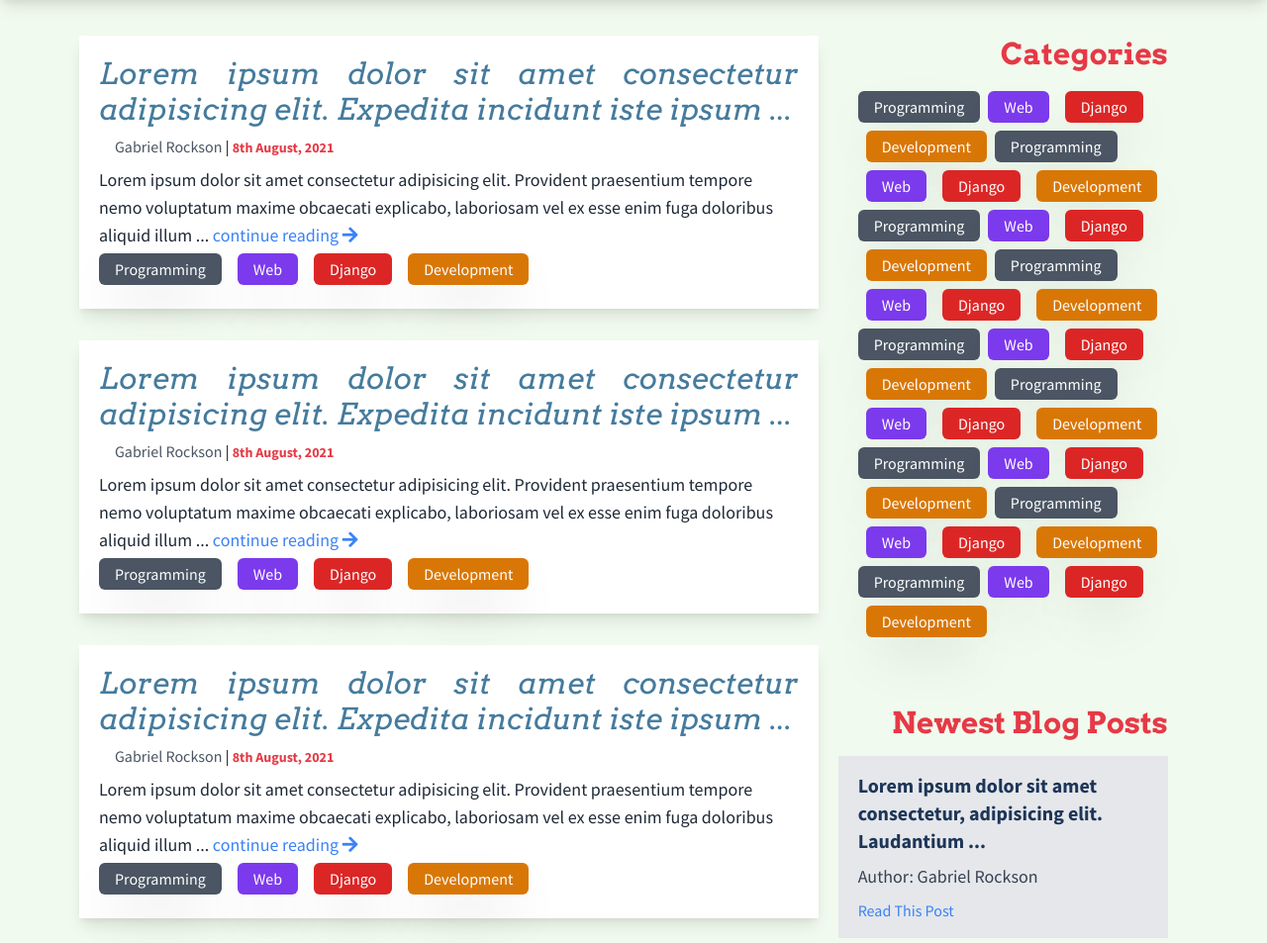
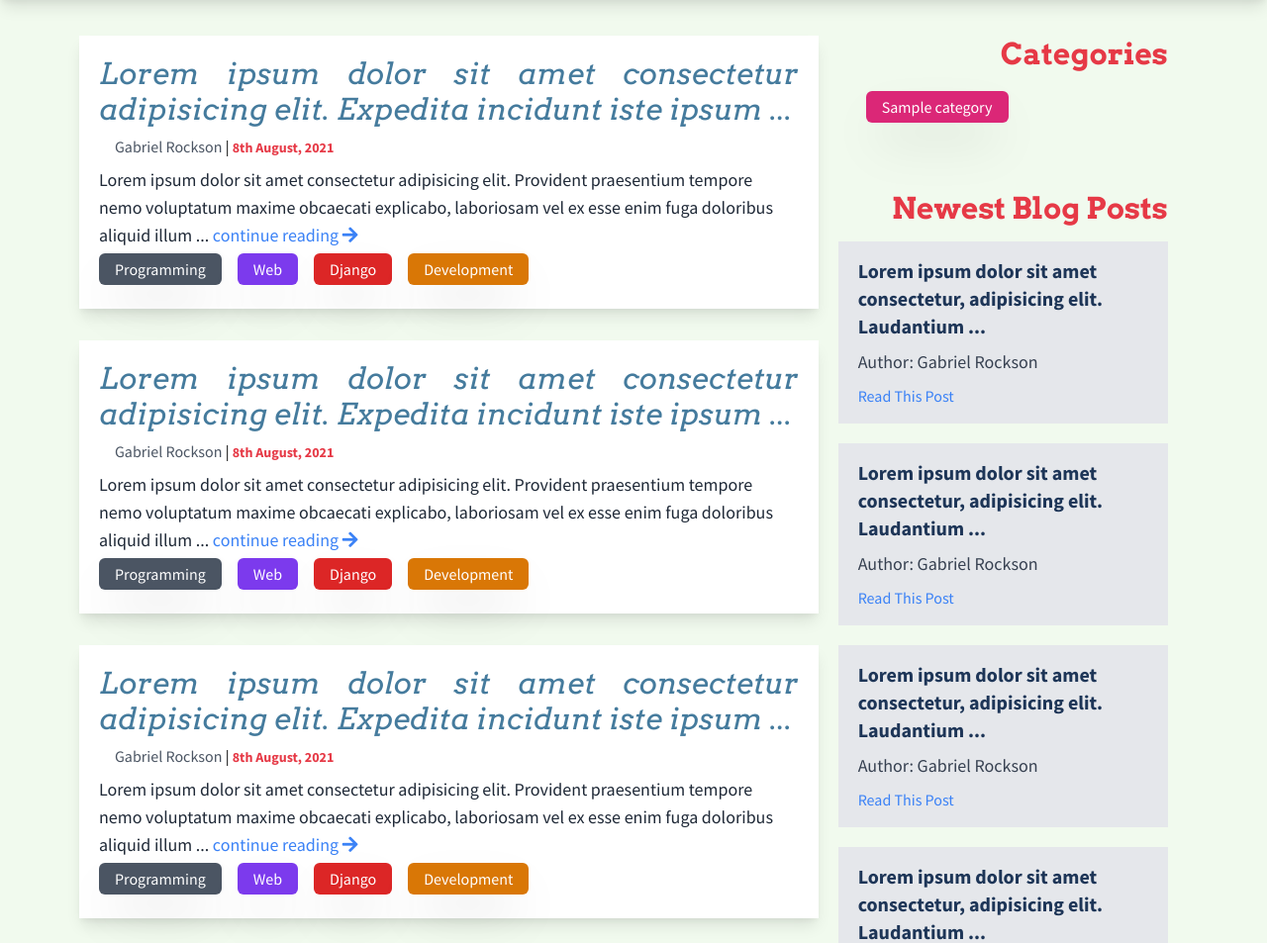
Before and after one commit to rocksongabriel/gabrielrockson, a Django app: template templates/blog/blog-list.html in a window 1280 px wide. Shown: the part 62-1015 px from the top of the page at 99% size. Run offline with Django 3.2, Linux system fonts and the light colour scheme; the template is opened without the code that fills it: most values are stand-ins (such as "Sample title", 1, 10 or a date in 2020); style sheets or scripts are compiled from the project's sources.

Commit message:
Render the categories on the blog list page

```diff
--- a/templates/base.html
+++ b/templates/base.html
@@ -116,5 +116,9 @@
         });
         // TODO - hide the mobile navigation if the user clicks on the page
     </script>
+
+    <!-- Extra js -->
+    {% block extra_js %}
+    {% endblock extra_js %}
 </body>
 </html>
--- a/templates/blog/blog-list.html
+++ b/templates/blog/blog-list.html
@@ -44,18 +44,10 @@
                 <h2 class="text-2xl md:text-3xl font-bold font-arvo text-right text-imperial-red mb-4">Categories</h2>
 
                 <div class="flex flex-wrap text-center lg:ml-5">
-                    {% for category in '123456789'|make_list %}
-                        <a href="#" class="py-1 px-4 my-1 bg-gray-600 rounded-md shadow-2xl text-white">
-                            Programming
-                        </a>
-                        <a href="#" class="py-1 px-4 my-1 mx-2 bg-purple-600 rounded-md shadow-2xl text-white">
-                            Web
-                        </a>
-                        <a href="#" class="py-1 px-4 my-1 mx-2 bg-red-600 rounded-md shadow-2xl text-white">
-                            Django
-                        </a>
-                        <a href="#" class="py-1 px-4 my-1 mx-2 bg-yellow-600 rounded-md shadow-2xl text-white">
-                            Development
+                    {% for category in categories %}
+
+                        <a href="#" class="py-1 px-4 my-1 mx-2 category rounded-md shadow-2xl text-white"> <!-- Make the colors random-->
+                            {{ category.name }}
                         </a>
                     {% endfor %}
                 </div>
@@ -75,3 +67,18 @@
     </div>
 
 {% endblock content %}
+
+
+{% block extra_js %}
+
+<script>
+    let categories = document.getElementsByClassName("category");
+
+    let colors = ["bg-gray-600", "bg-red-600", "bg-purple-600", "bg-pink-600"]
+
+    for (category of categories) {
+        category.classList.add(colors[Math.floor(Math.random()*colors.length)]);
+    }
+</script>
+
+{% endblock extra_js %}
```
